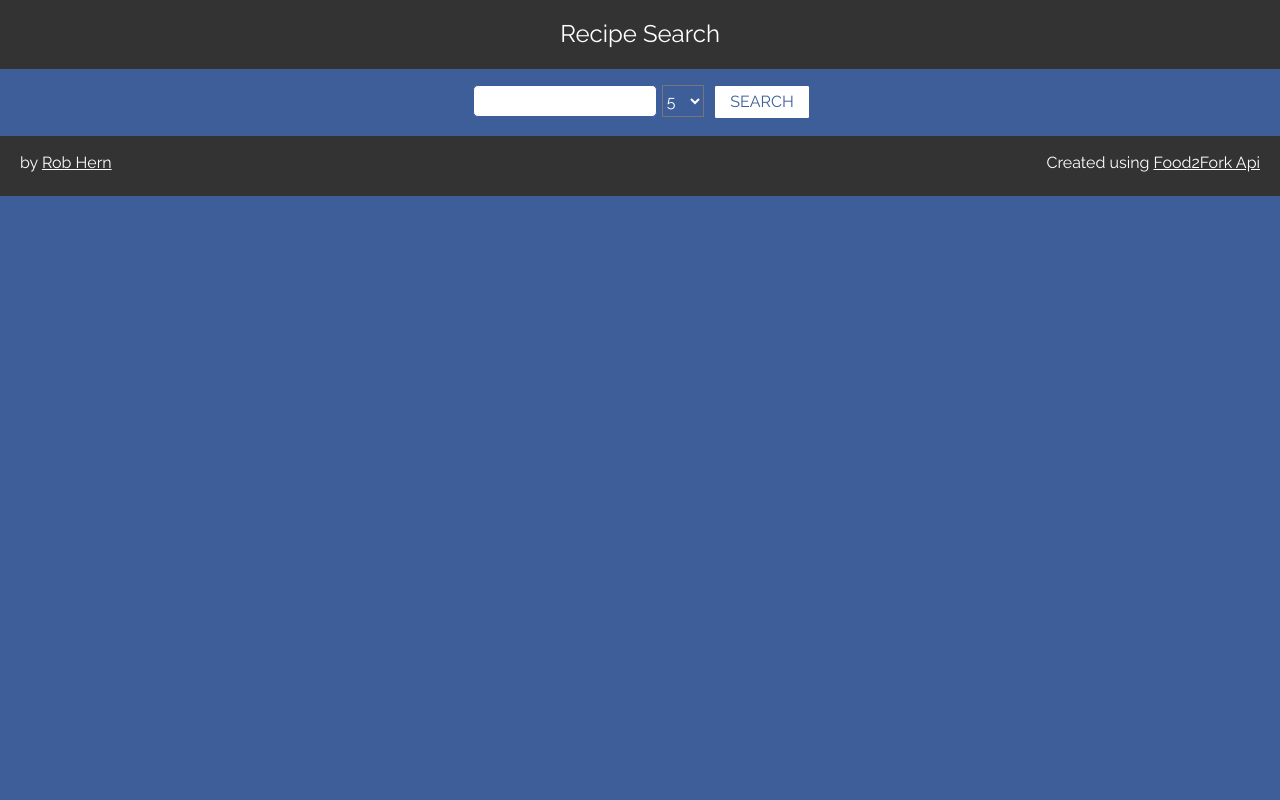
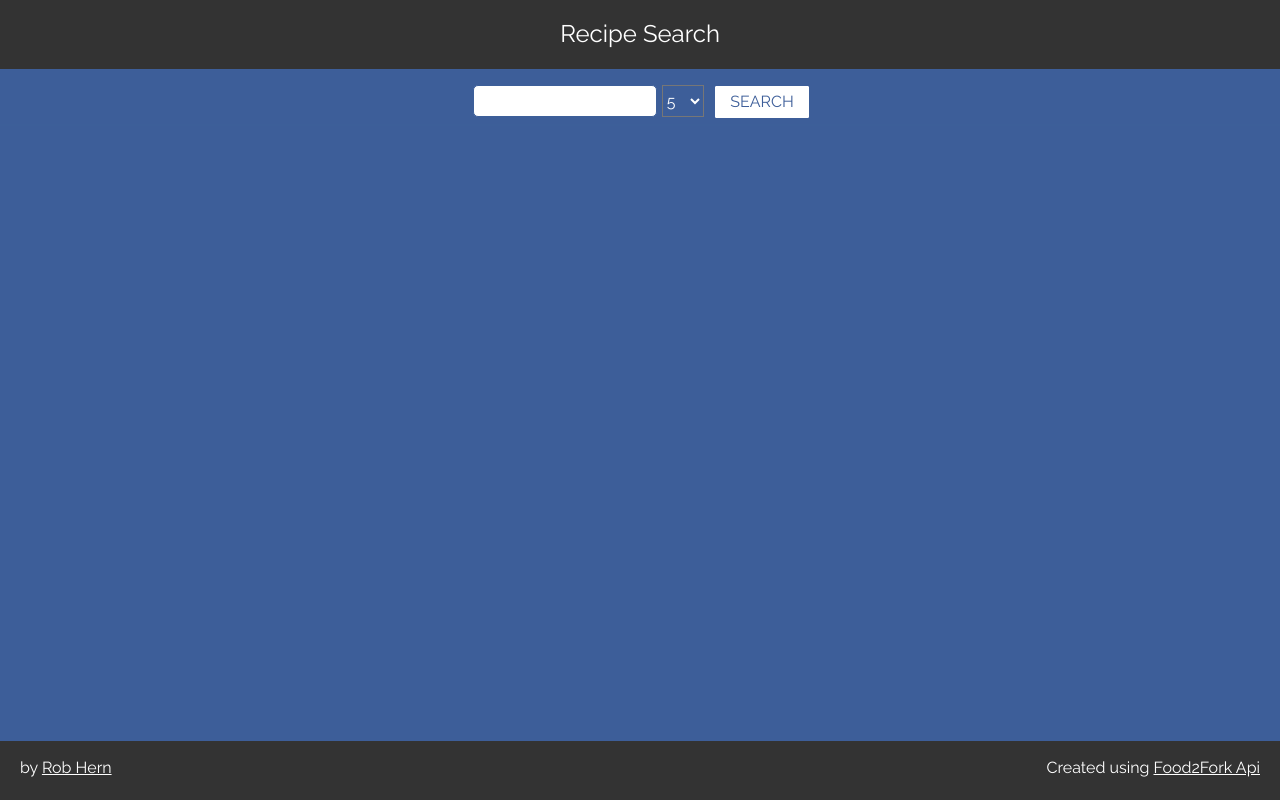
Before and after one commit to robhern135/Recipe-Search-App-Code, a React (Create React App) app: page / in a window 1280 px wide. Built offline with nearby package versions, Linux system fonts and the light colour scheme.

Commit message:
style tweaks

```diff
--- a/src/App.css
+++ b/src/App.css
@@ -66,9 +66,14 @@ input:-webkit-autofill {
 .errorPage{}
 .errorPage h1{margin: 50px 0; text-align:center;}
 
-.card-columns{padding: 0 20px 0 10px;}
+.card-columns{padding: 0 20px 50px 10px;}
 
-.Footer{}
+.Footer{
+  position: fixed;
+  bottom: -8px;
+  left: 0;
+  right: 0;
+}
 .footer-bar{display:inline-block; width:100%; background: #333; color: white; padding: 15px 20px 5px 20px;}
 .footer-bar a{text-decoration:underline;}
 .float-left, .float-right{
```
